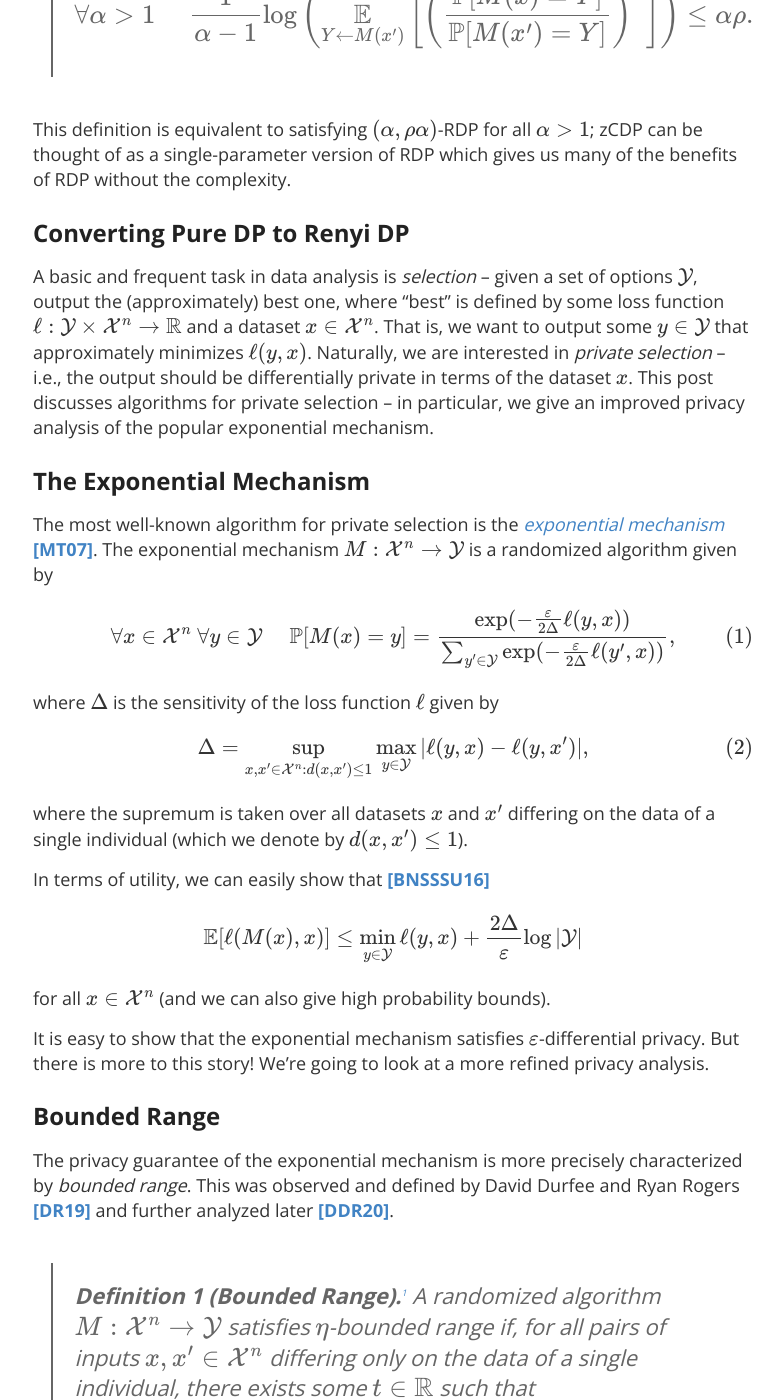
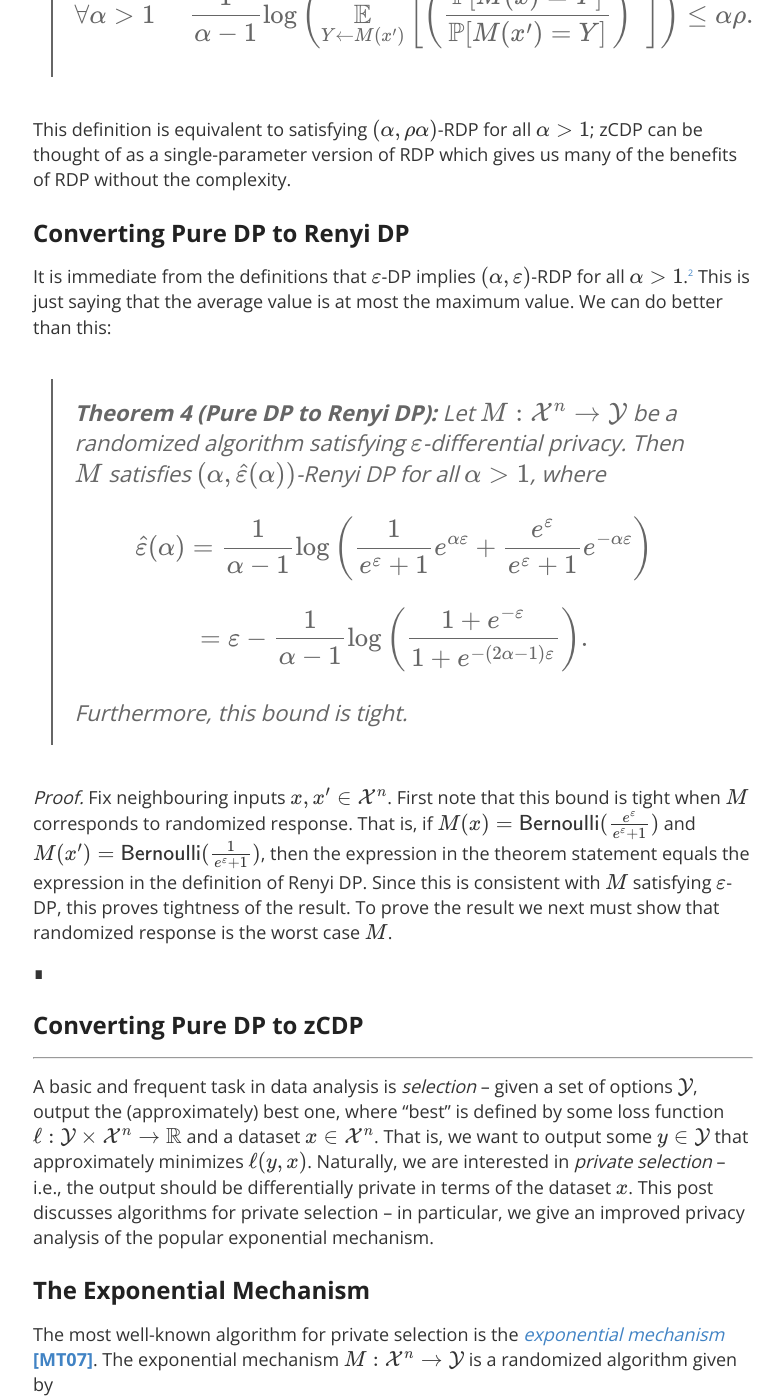
Before and after one commit to differentialprivacy/differentialprivacy, a Jekyll site: the page built from _posts/2024-05-27-pdp-to-zcdp.md, in a window 1280 px wide and 1400 px high, scrolled down 1690 px. Shown: the whole window, without its empty margins (247-1030 px from the left). Built offline with Jekyll 4.4.1, drawn with Linux system fonts in a browser that asks for light colours; comment, search, counter and statistics services are not loaded.

Commit message:
incomplete post

```diff
--- a/_posts/2024-05-27-pdp-to-zcdp.md
+++ b/_posts/2024-05-27-pdp-to-zcdp.md
@@ -37,6 +37,30 @@ However, in many cases -- such as the Gaussian mechanism -- the function is line
 This definition is equivalent to satisfying \\\(\(\\alpha,\\rho\\alpha\)\\\)-RDP for all \\\(\\alpha>1\\\); zCDP can be thought of as a single-parameter version of RDP which gives us many of the benefits of RDP without the complexity.
 
 ## Converting Pure DP to Renyi DP
+
+It is immediate from the definitions that \\\(\\varepsilon\\\)-DP implies \\\(\(\\alpha,\\varepsilon\)\\\)-RDP for all \\\(\\alpha>1\\\).[^2]
+This is just saying that the average value is at most the maximum value.
+We can do better than this:
+
+> **Theorem 4 (Pure DP to Renyi DP):**
+> Let \\\(M : \\mathcal{X}^n \\to \\mathcal{Y}\\\) be a randomized algorithm satisfying \\\(\\varepsilon\\\)-differential privacy.
+> Then \\\(M\\\) satisfies \\\(\(\\alpha,\\widehat\\varepsilon\(\\alpha\)\)\\\)-Renyi DP for all \\\(\\alpha>1\\\), where
+> \\\[ \\widehat\\varepsilon\(\\alpha\) = \\frac{1}{\\alpha-1} \\log \\left\( \\frac{1}{e^\\varepsilon+1} e^{\\alpha \\varepsilon} +  \\frac{e^\\varepsilon}{e^\\varepsilon+1} e^{-\\alpha \\varepsilon} \\right\) \\\]\\\[ = \\varepsilon - \\frac{1}{\\alpha-1} \\log \\left\( \\frac{1+e^{-\\varepsilon}}{1 + e^{-(2\\alpha-1)\\varepsilon}} \\right\). \\\]
+> Furthermore, this bound is tight.
+
+_Proof._
+Fix neighbouring inputs \\\(x, x' \\in \\mathcal{X}^n\\\).
+First note that this bound is tight when \\\(M\\\) corresponds to randomized response.
+That is, if \\\(M\(x\) = \\mathsf{Bernoulli}\(\\tfrac{e^\\varepsilon}{e^\\varepsilon+1}\)\\\) and \\\(M\(x'\) = \\mathsf{Bernoulli}\(\\tfrac{1}{e^\\varepsilon+1}\)\\\), then the expression in the theorem statement equals the expression in the definition of Renyi DP. Since this is consistent with \\\(M\\\) satisfying \\\(\\varepsilon\\\)-DP, this proves tightness of the result.
+To prove the result we next must show that randomized response is the worst case \\\(M\\\).
+
+
+ &#8718;
+
+## Converting Pure DP to zCDP
+
+
+---
 
 
 
```
